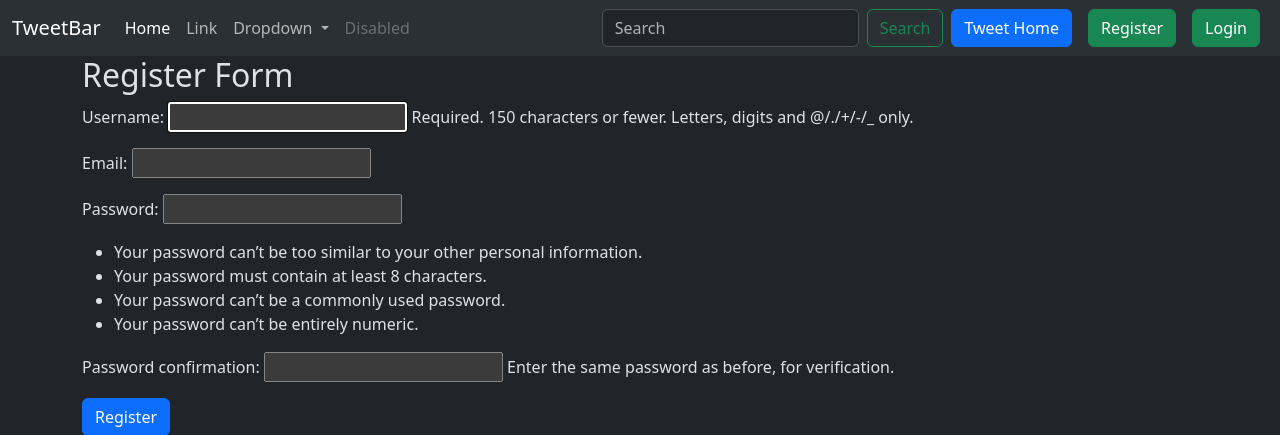
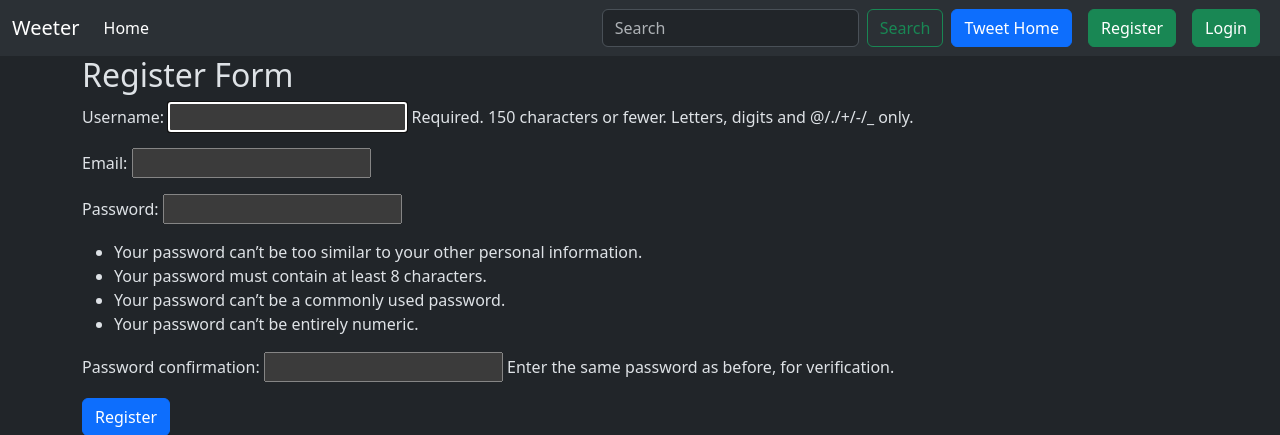
Before and after one commit to RaghuvanshiMe/tweet, a Django app: page /tweet/register/ in a window 1280 px wide. Shown: the top 435 px of the page. Run offline with Django 5.2, Linux system fonts and the light colour scheme.

Commit message:
Update layout.html

```diff
--- a/dJango/templates/layout.html
+++ b/dJango/templates/layout.html
@@ -14,7 +14,7 @@
 <body>
     <nav class="navbar navbar-expand-lg bg-body-tertiary">
         <div class="container-fluid">
-          <a class="navbar-brand" href="#">TweetBar</a>
+          <a class="navbar-brand" href="#">Weeter</a>
           <button class="navbar-toggler" type="button" data-bs-toggle="collapse" data-bs-target="#navbarSupportedContent" aria-controls="navbarSupportedContent" aria-expanded="false" aria-label="Toggle navigation">
             <span class="navbar-toggler-icon"></span>
           </button>
@@ -22,23 +22,6 @@
             <ul class="navbar-nav me-auto mb-2 mb-lg-0">
               <li class="nav-item">
                 <a class="nav-link active" aria-current="page" href="#">Home</a>
-              </li>
-              <li class="nav-item">
-                <a class="nav-link" href="#">Link</a>
-              </li>
-              <li class="nav-item dropdown">
-                <a class="nav-link dropdown-toggle" href="#" role="button" data-bs-toggle="dropdown" aria-expanded="false">
-                  Dropdown
-                </a>
-                <ul class="dropdown-menu">
-                  <li><a class="dropdown-item" href="#">Action</a></li>
-                  <li><a class="dropdown-item" href="#">Another action</a></li>
-                  <li><hr class="dropdown-divider"></li>
-                  <li><a class="dropdown-item" href="#">Something else here</a></li>
-                </ul>
-              </li>
-              <li class="nav-item">
-                <a class="nav-link disabled" aria-disabled="true">Disabled</a>
               </li>
             </ul>
             <form class="d-flex" role="search">
@@ -64,5 +47,6 @@
 
         {% endblock  %}
     </div>
+<script src="https://cdn.jsdelivr.net/npm/bootstrap@5.3.3/dist/js/bootstrap.bundle.min.js"></script>
 </body>
 </html>
```
